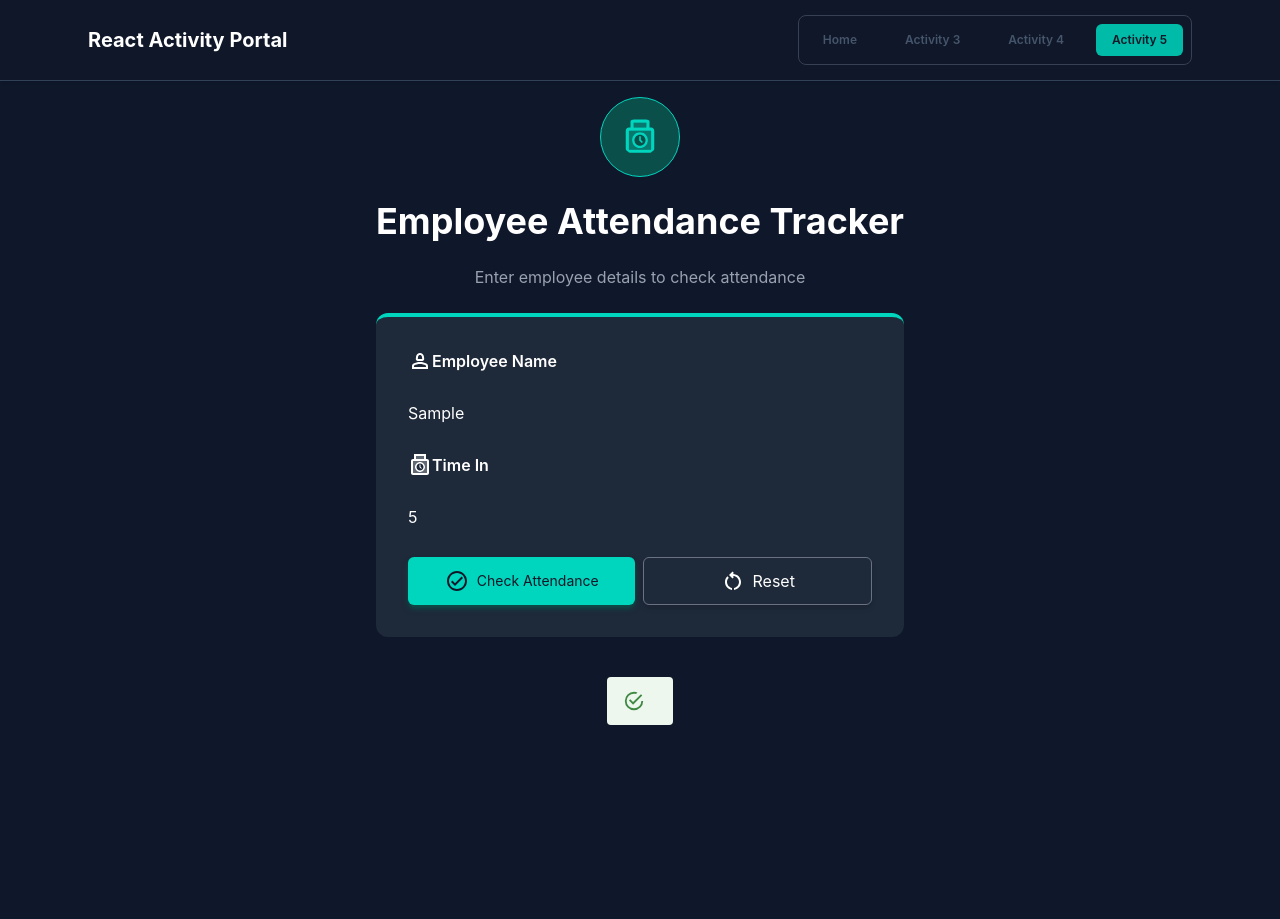
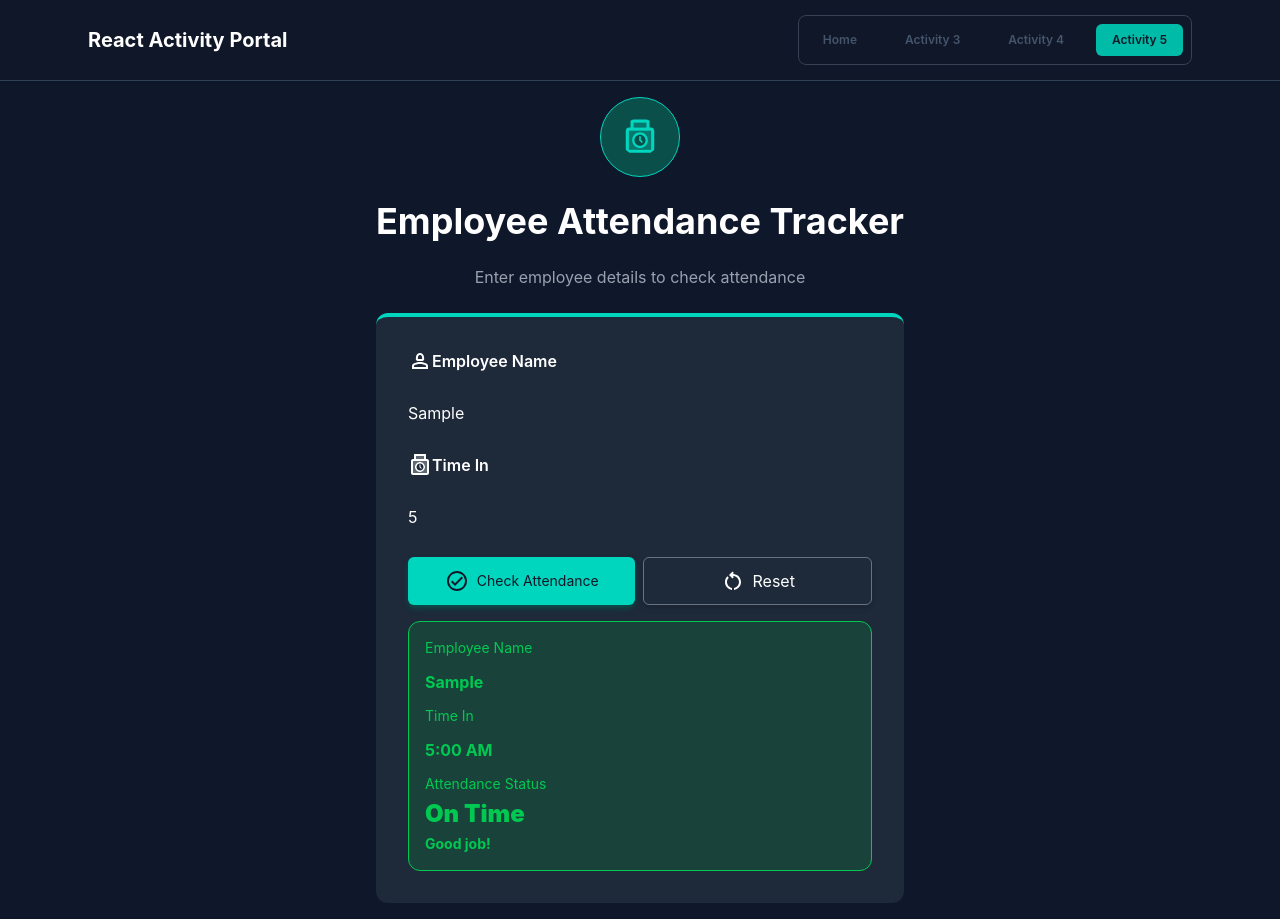
Before and after one commit to plcastro/Activity-Portal, a React (Vite) app: page /attendance in a window 1280 px wide. Both pictures are taken after typing "Sample", "5" into the empty fields and a click on the button "Check Attendance". Before the commit the page ends 800 px from the top, so only its background shows below. Built offline with nearby package versions, Linux system fonts and the light colour scheme.

Commit message:
feat: refactor AttendanceChecker component; consolidate state management and enhance error handling for attendance submission

```diff
--- a/src/pages/AttendanceChecker.jsx
+++ b/src/pages/AttendanceChecker.jsx
@@ -1,5 +1,4 @@
 import { useState } from "react";
-import Alert from "@mui/material/Alert";
 import PunchClockTwoToneIcon from "@mui/icons-material/PunchClockTwoTone";
 import Person2OutlinedIcon from "@mui/icons-material/Person2Outlined";
 import CheckCircleOutlinedIcon from "@mui/icons-material/CheckCircleOutlined";
@@ -7,42 +6,100 @@ import RestartAltOutlinedIcon from "@mui/icons-material/RestartAltOutlined";
 import "../App.css";
 
 export default function AttendanceChecker() {
-  const [empolyeeDetails, setEmpolyeeDetails] = useState({
+  const initialState = {
     name: "",
     timeIn: "",
-  });
-  const [result, setResult] = useState({
-    severity: "",
-    message: "",
-  });
+    result: "",
+    bg: "",
+    color: "",
+    status: "",
+    submittedName: "",
+    submittedTimeIn: "",
+  };
+
+  const [attendanceDetails, setAttendanceDetails] = useState(initialState);
+  const [errorMessage, setErrorMessage] = useState("");
+
+  const handleChange = (key, value) => {
+    setAttendanceDetails((prev) => ({
+      ...prev,
+      [key]: value,
+    }));
+  };
+
+  const formatTimeIn = (value) => {
+    const decimalTime = Number(value);
+    const totalMinutes = Math.round(decimalTime * 60);
+    const hours = Math.floor(totalMinutes / 60) % 24;
+    const minutes = totalMinutes % 60;
+    const displayHours = hours % 12 || 12;
+    const period = hours < 12 ? "AM" : "PM";
+
+    return `${displayHours}:${String(minutes).padStart(2, "0")} ${period}`;
+  };
 
   const getResult = (e) => {
     e.preventDefault();
-    const { name, timeIn } = empolyeeDetails;
 
-    if (!name) {
-      setResult("error", "Please enter employee name");
-      return;
+    const { name, timeIn } = attendanceDetails;
+
+    if (!name.trim()) {
+      return setErrorMessage("Please enter employee name.");
     }
-    if (!timeIn) {
-      setResult("error", "Please enter time in");
+
+    if (timeIn === "") {
+      return setErrorMessage("Please enter time in.");
+    }
+
+    const time = Number(timeIn);
+
+    if (time < 0 || time > 24) {
+      return setErrorMessage("Invalid time.");
+    }
+
+    if (time <= 8) {
+      setAttendanceDetails((prev) => ({
+        ...prev,
+        bg: "bg-green-600/20",
+        color: "text-green-500",
+        status: "On Time",
+        result: "Good job!",
+        submittedName: name,
+        submittedTimeIn: timeIn,
+      }));
+      setErrorMessage("");
       return;
     }
 
-    // Add your attendance checking logic here
-    return setResult("", "");
+    if (8 < time && time <= 9) {
+      setAttendanceDetails((prev) => ({
+        ...prev,
+        bg: "bg-red-700/20",
+        color: "text-red-500",
+        status: "Late",
+        result: "Please be on time tomorrow.",
+        submittedName: name,
+        submittedTimeIn: timeIn,
+      }));
+      setErrorMessage("");
+      return;
+    }
+
+    setAttendanceDetails((prev) => ({
+      ...prev,
+      bg: "bg-red-700/20",
+      color: "text-red-500",
+      status: "Very Late",
+      result: "Report to your supervisor.",
+      submittedName: name,
+      submittedTimeIn: timeIn,
+    }));
+    setErrorMessage("");
   };
 
-  const handleReset = (e) => {
-    e.preventDefault();
-    setEmpolyeeDetails({
-      name: "",
-      timeIn: "",
-    });
-    setResult({
-      severity: "",
-      message: "",
-    });
+  const handleReset = () => {
+    setAttendanceDetails(initialState);
+    setErrorMessage("");
   };
 
   return (
@@ -58,7 +115,10 @@ export default function AttendanceChecker() {
         Enter employee details to check attendance
       </p>
 
-      <form className="flex flex-col justify-between mx-auto w-full max-w-6xl p-6 sm:p-8 gap-4 rounded-xl sm:rounded-5xl bg-gray-800 border-t-teal-400 border-t-4">
+      <form
+        onSubmit={getResult}
+        className="flex flex-col justify-between mx-auto w-full max-w-6xl p-6 sm:p-8 gap-4 rounded-xl sm:rounded-5xl bg-gray-800 border-t-teal-400 border-t-4"
+      >
         <label htmlFor="empName" className="flex text-white font-semibold">
           <Person2OutlinedIcon />
           Employee Name
@@ -67,6 +127,8 @@ export default function AttendanceChecker() {
           type="text"
           placeholder="Enter employee name"
           className="h-12 text-white"
+          value={attendanceDetails.name}
+          onChange={(e) => handleChange("name", e.target.value)}
         />
         <label htmlFor="timeIn" className="flex text-white font-semibold">
           <PunchClockTwoToneIcon />
@@ -76,11 +138,17 @@ export default function AttendanceChecker() {
           type="number"
           placeholder="E.g., 9 = 9:00 AM"
           className="h-12 text-white"
+          value={attendanceDetails.timeIn}
+          onChange={(e) => handleChange("timeIn", e.target.value)}
         />
+        {errorMessage && (
+          <div className="bg-red-500/20 border border-red-500 p-3 rounded text-red-500">
+            {errorMessage}
+          </div>
+        )}
         <div className="flex flex-col md:flex-row justify-evenly items-center gap-2">
           <button
             type="submit"
-            onClick={getResult}
             className="flex justify-center items-center gap-2 w-full h-12 whitespace-nowrap rounded-md px-2 py-2 text-md lg:px-4 bg-teal-400  text-gray-900 text-sm md:text-md transition ease-linear hover:text-white hover:bg-teal-800 shadow-md shadow-teal-900  active:text-white  active:bg-teal-800 active:shadow-teal-900"
           >
             <CheckCircleOutlinedIcon />
@@ -95,10 +163,31 @@ export default function AttendanceChecker() {
             Reset
           </button>
         </div>
+
+        {attendanceDetails.result && (
+          <div
+            className={`flex flex-col gap-3 p-4 border rounded-xl ${attendanceDetails.bg} ${attendanceDetails.color}`}
+          >
+            <p className="text-sm">Employee Name</p>
+            <p className="font-bold">{attendanceDetails.submittedName}</p>
+
+            <p className="text-sm">Time In</p>
+            <p className="font-bold">
+              {formatTimeIn(attendanceDetails.submittedTimeIn)}
+            </p>
+
+            {attendanceDetails.status && (
+              <div className="flex flex-col gap-1">
+                <p className="text-sm">Attendance Status</p>
+                <h3 className="font-black text-2xl">
+                  {attendanceDetails.status}
+                </h3>
+                <p className="text-sm font-bold">{attendanceDetails.result}</p>
+              </div>
+            )}
+          </div>
+        )}
       </form>
-      <div className="mt-4 h-full">
-        {result && <Alert severity={result.severity}>{result.message}</Alert>}
-      </div>
     </div>
   );
 }
```
